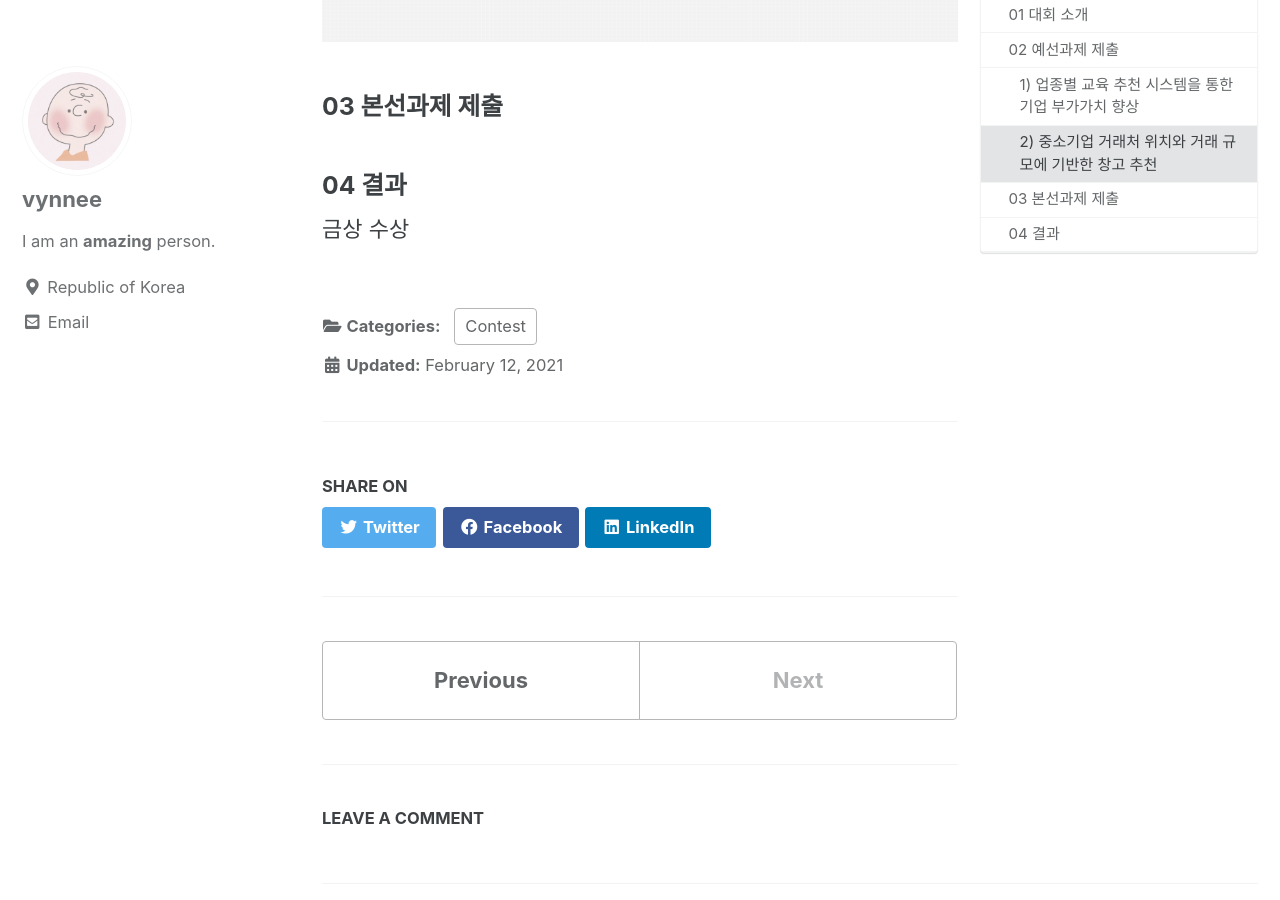
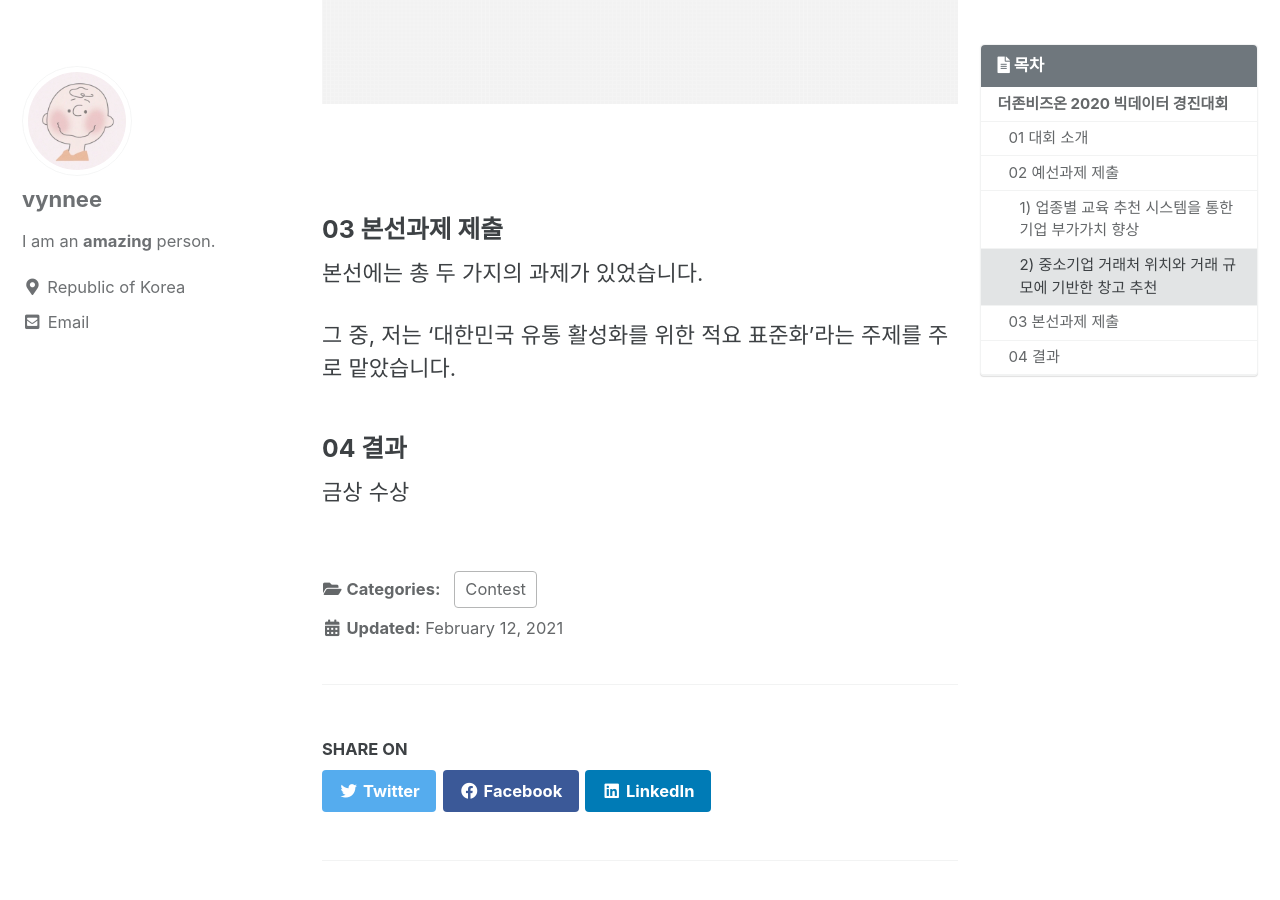
Before and after one commit to vynnee/vynnee.github.io, a Jekyll site: the page built from _posts/2021-01/contest/2021-02-12-co1.md, in a window 1280 px wide and 900 px high, scrolled down 9232 px. Built offline with Jekyll 4.4.1, drawn with Linux system fonts in a browser that asks for light colours; cached includes are drawn as plain includes; comment, search, counter and statistics services are not loaded.

Commit message:
[2021-02-24] post modify

```diff
--- a/_posts/2021-01/contest/2021-02-12-co1.md
+++ b/_posts/2021-01/contest/2021-02-12-co1.md
@@ -68,6 +68,8 @@ Last_modified_at: 2021-02-12T00:00:00+08:00
 
 ![10]({{ site.url }}{{ site.baseurl }}/assets/images/contest/01/10.PNG){: .align-center .open-new}
 
+<br>
+
 #### 2) 중소기업 거래처 위치와 거래 규모에 기반한 창고 추천
 
 ![11]({{ site.url }}{{ site.baseurl }}/assets/images/contest/01/11.PNG){: .align-center .open-new}
@@ -90,8 +92,13 @@ Last_modified_at: 2021-02-12T00:00:00+08:00
 
 ![20]({{ site.url }}{{ site.baseurl }}/assets/images/contest/01/20.PNG){: .align-center .open-new}
 
+<br>
 
 ### 03 본선과제 제출
+본선에는 총 두 가지의 과제가 있었습니다.<br>
+
+그 중, 저는 '대한민국 유통 활성화를 위한 적요 표준화'라는 주제를 주로 맡았습니다. <br>
+
 
 
 ### 04 결과
```
